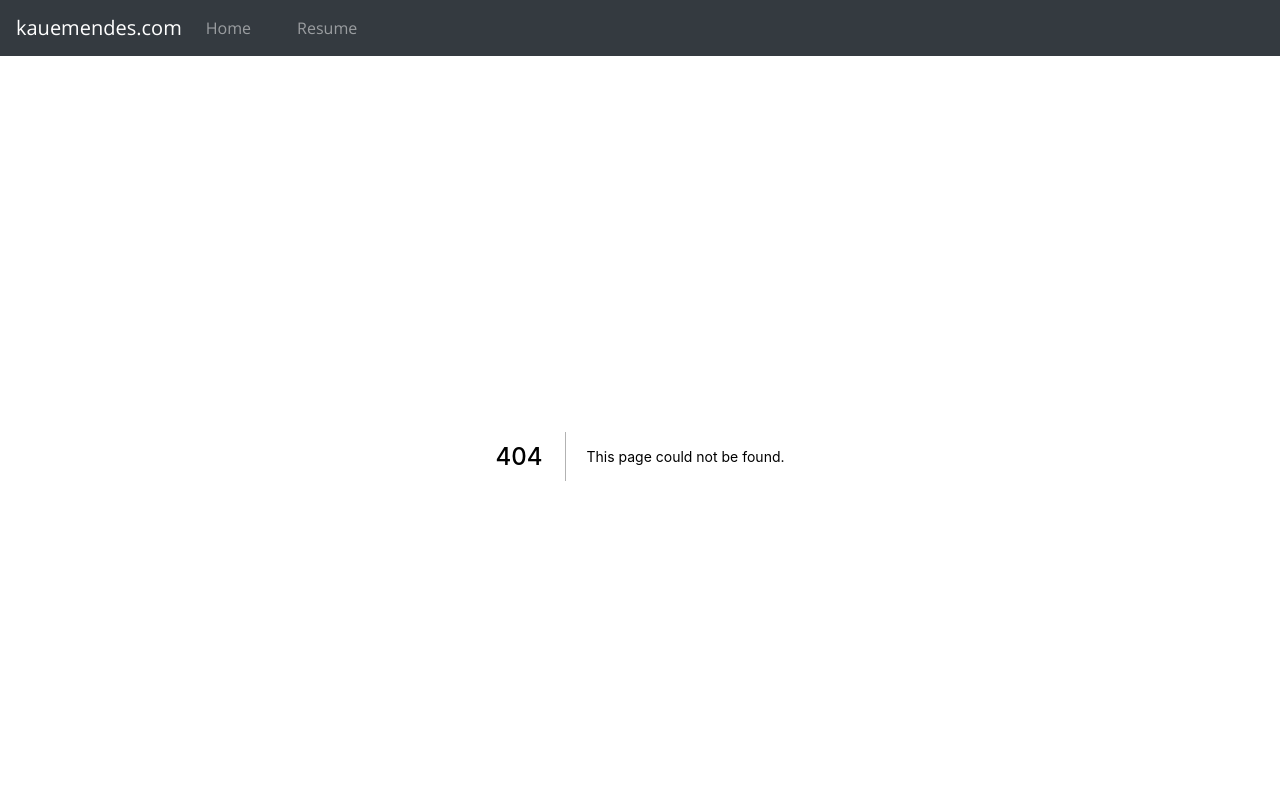
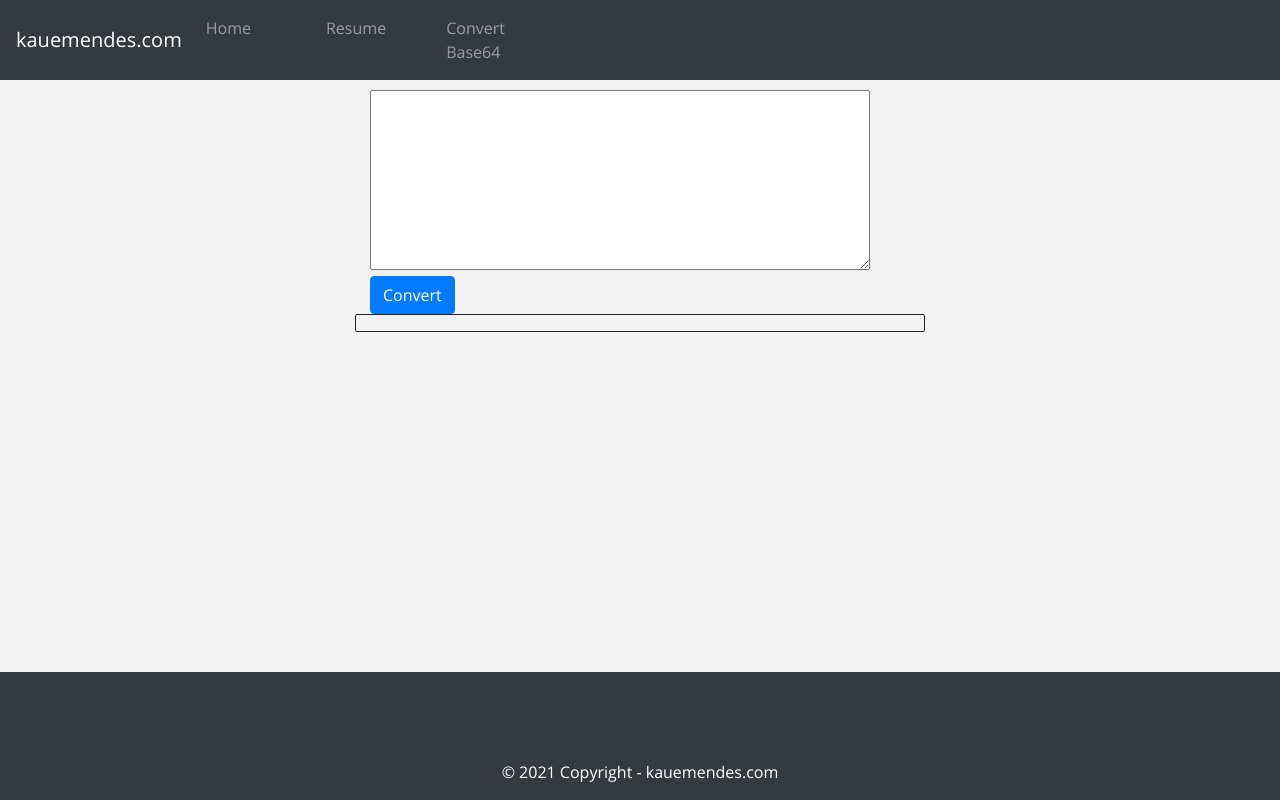
Before and after one commit to kauemendes/kauemendes.com, a Next.js app: page /convertToBase64 in a window 1280 px wide. Before the commit this address had no page. Shown: the top 800 px of the page. Built offline with nearby package versions, Linux system fonts and the light colour scheme.

Commit message:
Convert to Base64

```diff
--- a/components/nav.js
+++ b/components/nav.js
@@ -19,6 +19,11 @@ function NavSite() {
                                 <a className="nav-link">Resume</a>
                             </Link>
                         </Col>
+                        <Col>
+                            <Link href="/convertToBase64">
+                                <a className="nav-link">Convert Base64</a>
+                            </Link>
+                        </Col>
                     </Row>
                 </Nav>
             </Navbar.Collapse>
--- /dev/null
+++ b/components/toolconvert.js
@@ -0,0 +1,64 @@
+import btoa from 'btoa'
+
+import {Container, Row, Col, Button} from 'react-bootstrap'
+import React from 'react'
+
+class ToolConvert extends React.Component {
+    state = {
+        textvalue: "",
+        textConverted: ""
+    }
+
+    constructor(props) {
+        super(props);
+        // create a ref to store the textInput DOM element
+        this.textArea = React.createRef();
+        this.handleConvert = this.handleConvert.bind(this);
+        this.handleChange  = this.handleChange.bind(this);
+    }
+
+    handleConvert = (event) => {
+        if (this.state.textvalue === undefined) return
+
+        this.setState(state => {
+            return {
+                state,
+                textConverted: btoa(this.state.textvalue)
+            }
+        });
+        event.preventDefault();
+    }
+
+    handleChange = (event) => {
+        console.log(event.target.value);
+        this.setState({
+            textvalue: event.target.value
+        })
+        event.preventDefault();
+    };
+
+    render() {
+        return (
+            <Container>
+                <Row>
+                    <Col>
+                        <textarea col={10} row={10} value={this.state.textvalue} ref={this.textArea} onChange={this.handleChange}>
+                        </textarea>
+                    </Col>
+                </Row>
+                <Row>
+                    <Col>
+                        <Button onClick={this.handleConvert}>Convert</Button>
+                    </Col>
+                </Row>
+                <Row>
+                    <Col className="box">
+                        <p>{this.state.textConverted}</p>
+                    </Col>
+                </Row>
+            </Container>
+        )
+    }
+}
+
+export default ToolConvert;
--- a/css/styles.css
+++ b/css/styles.css
@@ -31,7 +31,7 @@ body {
     position: relative;
     padding-bottom: 100px; /* height of your footer */
 }
-
+p { word-break: break-all }
 .container-fluid{
     overflow: hidden;
 }
@@ -72,3 +72,17 @@ body {
     bottom: 0;
     width: 100%;
 }
+
+textarea {
+    width: 500px;
+    height: 180px;
+}
+
+.tool {
+    margin: 10px auto;
+}
+
+.box {
+    border: 1px solid;
+    border-radius: 2px;
+}
--- a/package.json
+++ b/package.json
@@ -18,8 +18,10 @@
   },
   "homepage": "https://github.com/kauemendes/kauemendes.com#readme",
   "dependencies": {
+    "atob": "^2.1.2",
     "babel-plugin-styled-components": "^1.12.0",
     "bootstrap": "^4.6.0",
+    "btoa": "^1.2.1",
     "next": "^10.0.5",
     "react": "^17.0.1",
     "react-bootstrap": "^1.5.1",
--- /dev/null
+++ b/pages/convertToBase64.js
@@ -0,0 +1,12 @@
+import {Container} from 'react-bootstrap'
+import ToolConvert from '../components/toolconvert'
+
+function convertFrontend() {
+    return (
+        <Container className="tool">
+            <ToolConvert />
+        </Container>
+    )
+}
+
+export default convertFrontend;
```
Also changed, not shown: 1 other file (tests, documents, lock files or other folders).
